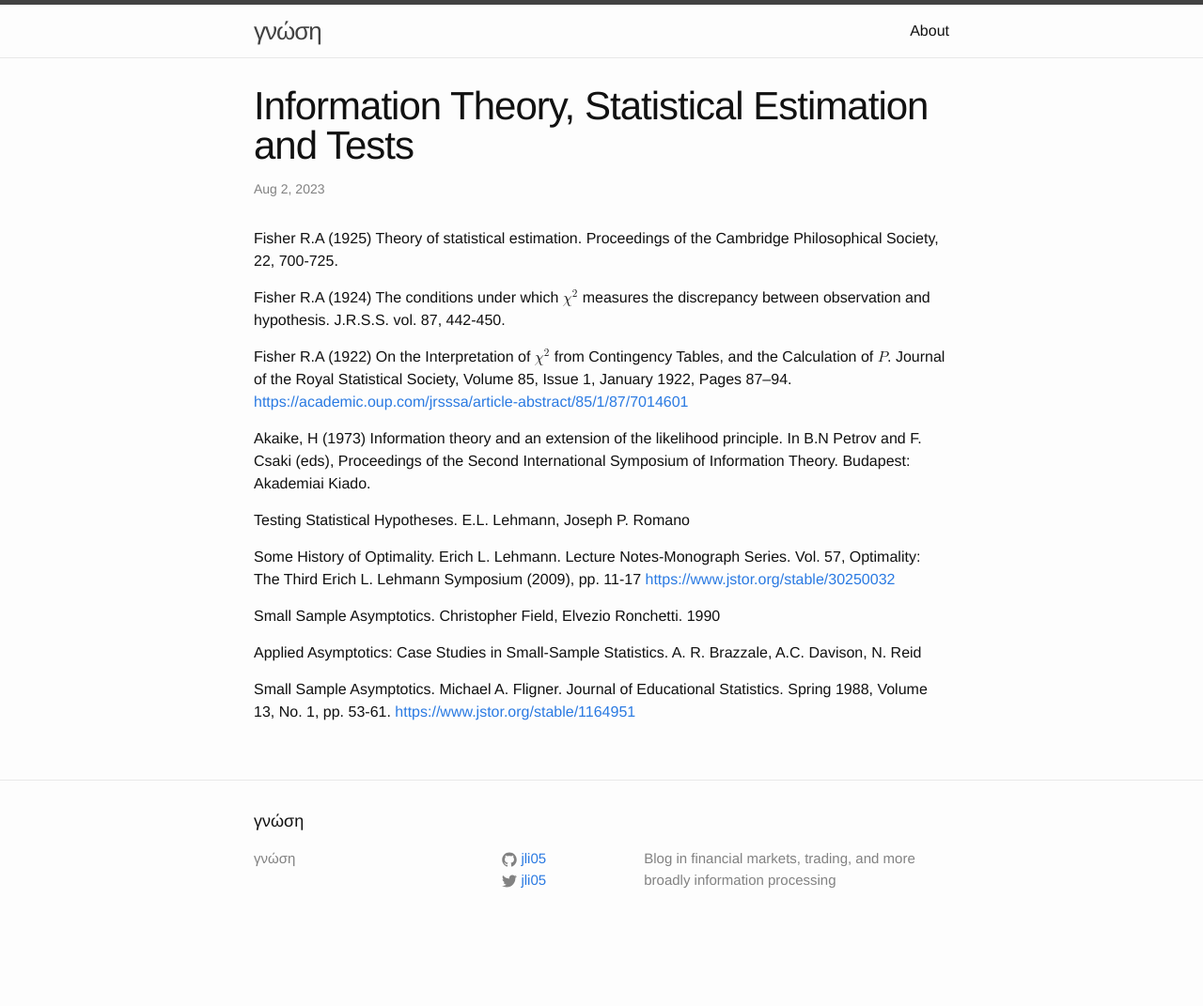
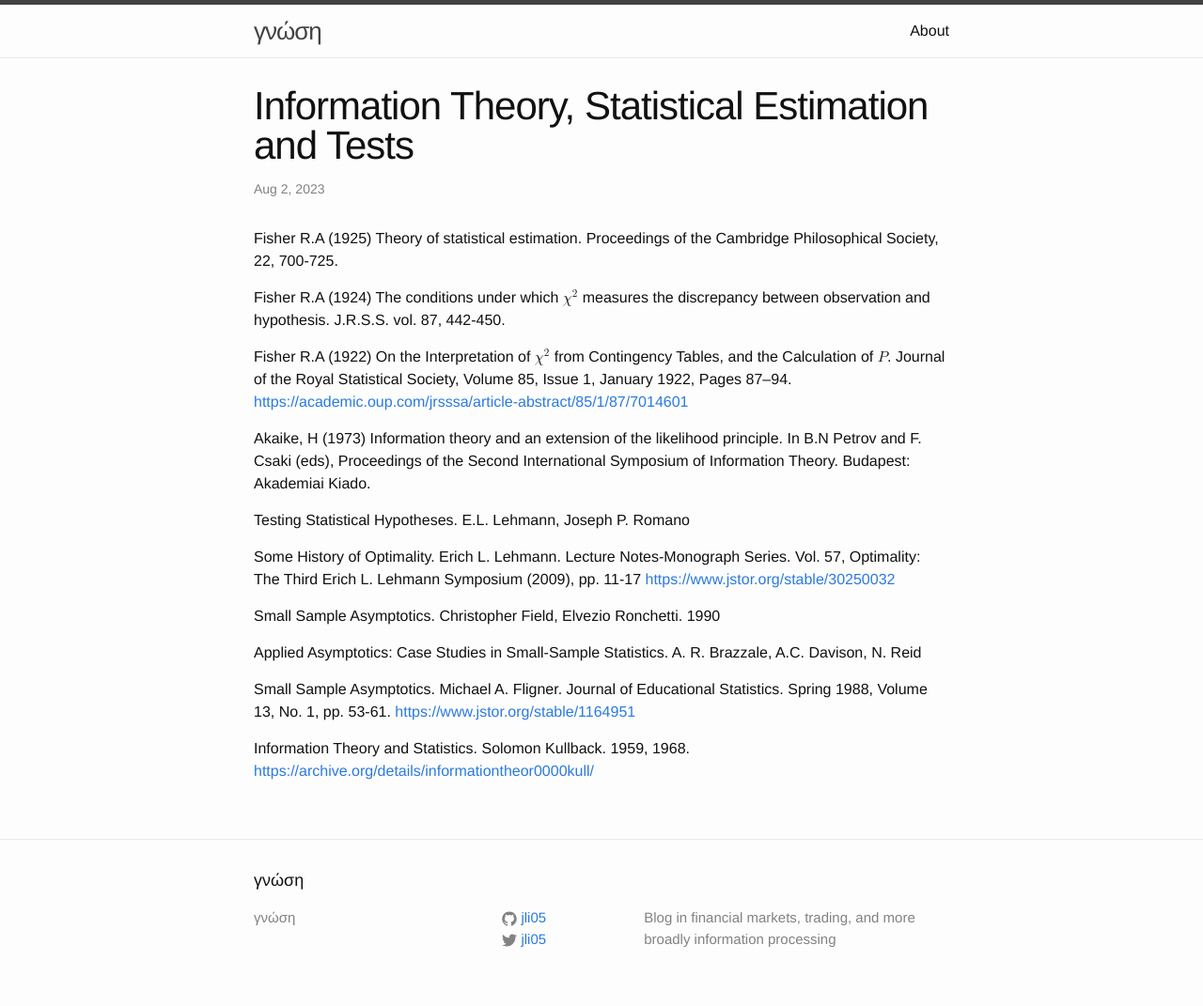
Before and after one commit to jli05/jli05.github.io, a Jekyll site: the page built from _posts/2023-08-02-Statistical-Estimation-Tests.md, in a window 1280 px wide. Shown: the whole page at 94% size. Built offline with Jekyll 4.4.1, drawn with Linux system fonts in a browser that asks for light colours; before the commit the page ends 1008 px from its top, so only the background shows below that.

Commit message:
add Kullback book

```diff
--- a/_posts/2023-08-02-Statistical-Estimation-Tests.md
+++ b/_posts/2023-08-02-Statistical-Estimation-Tests.md
@@ -21,3 +21,5 @@ Small Sample Asymptotics. Christopher Field, Elvezio Ronchetti. 1990
 Applied Asymptotics: Case Studies in Small-Sample Statistics. A. R. Brazzale, A.C. Davison, N. Reid
 
 Small Sample Asymptotics. Michael A. Fligner. Journal of Educational Statistics. Spring 1988, Volume 13, No. 1, pp. 53-61. [https://www.jstor.org/stable/1164951](https://www.jstor.org/stable/1164951)
+
+Information Theory and Statistics. Solomon Kullback.    1959, 1968. [https://archive.org/details/informationtheor0000kull/](https://archive.org/details/informationtheor0000kull/)
```
